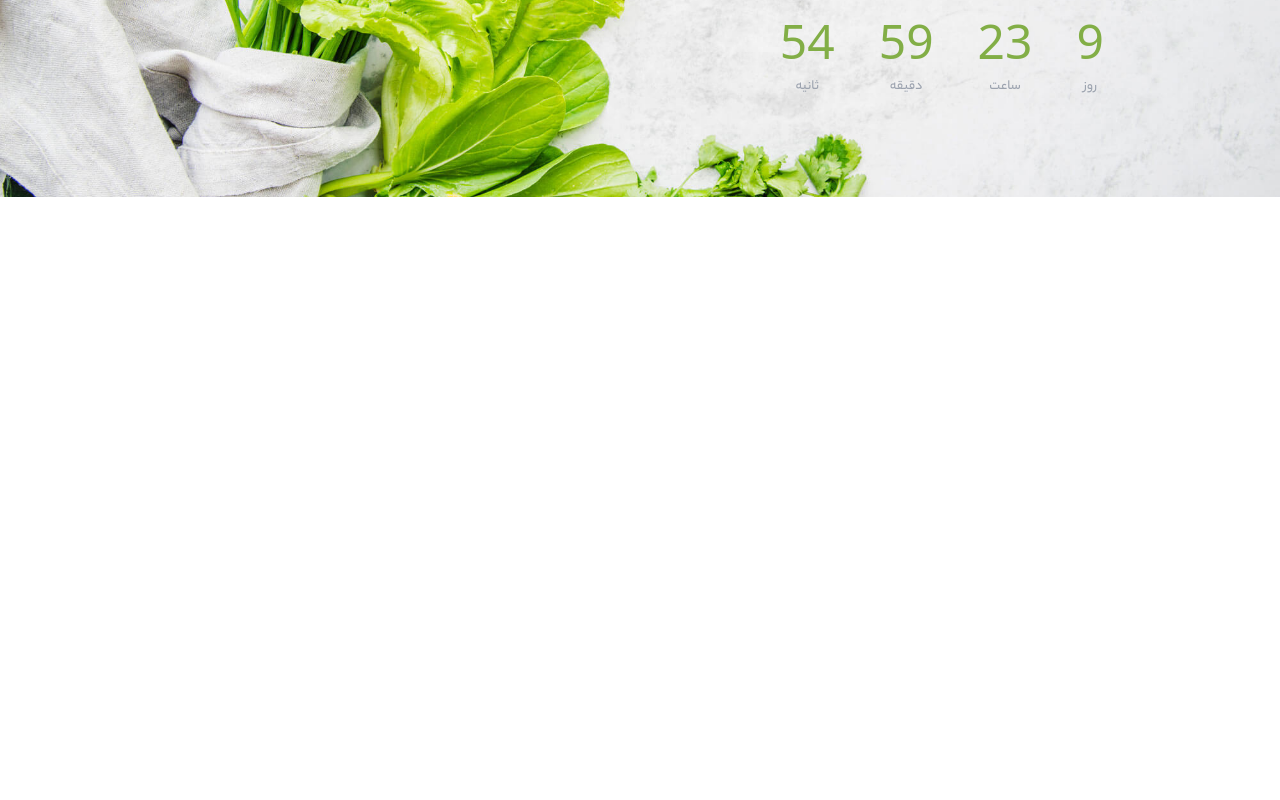
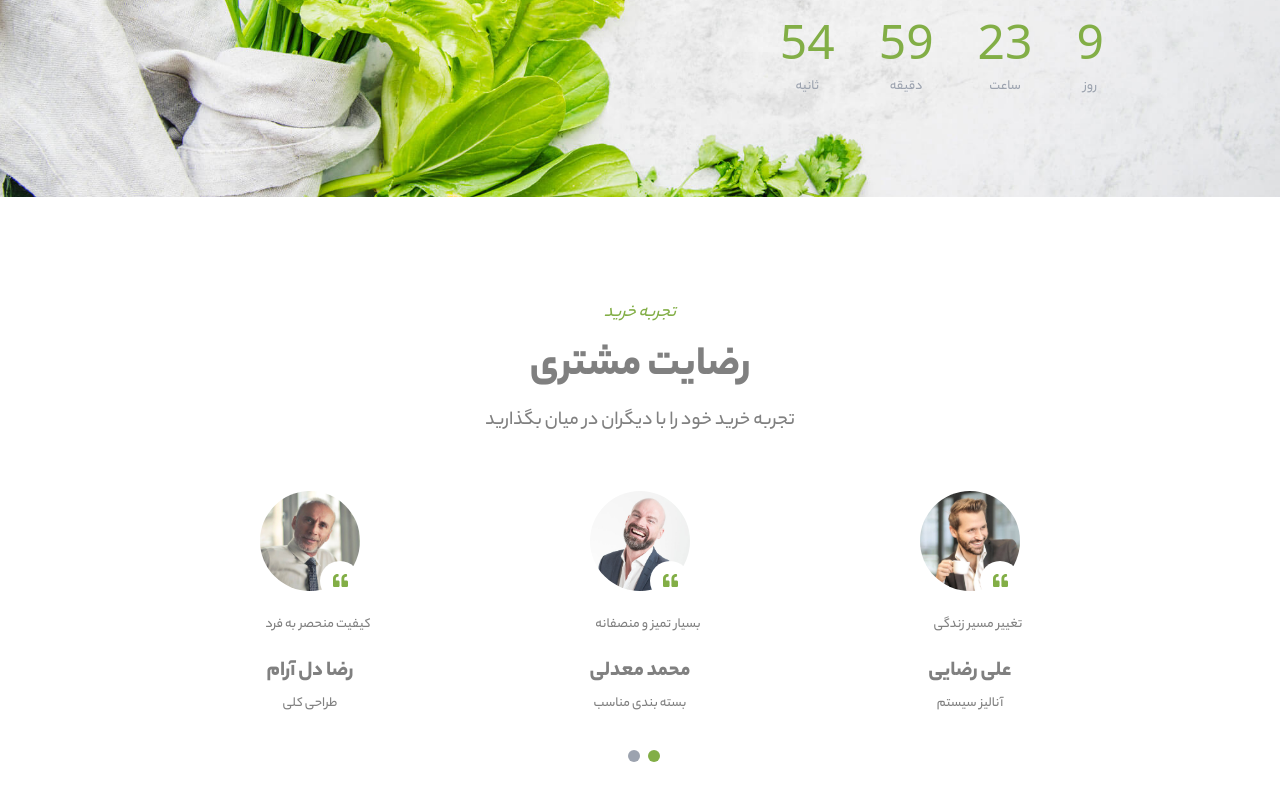
Before and after one commit to shahryar2004a/vegetables-shop, a React (Create React App) app: page / in a window 1280 px wide. Shown: the part 3360-4160 px from the top of the page. Before the commit the page ends 3557 px from the top, so only its background shows below. Built offline with nearby package versions, Linux system fonts and the light colour scheme.

Commit message:
add customer section to home page

```diff
--- /dev/null
+++ b/src/components/CustomerSlider/CustomerSlider.css
@@ -0,0 +1,39 @@
+
+
+
+
+.user-img {
+  background-size: cover;
+  background-repeat: no-repeat;
+  background-position: center center;
+}
+.testimony-wrap .user-img {
+  width: 100px;
+  height: 100px;
+  border-radius: 50%;
+  position: relative;
+  margin-top: -75px;
+  margin: 0 auto;
+}
+.testimony-wrap .user-img .quote {
+  display: flex;
+  justify-content: center;
+  align-items: center;
+  position: absolute;
+  bottom: -10px;
+  right: 0;
+  width: 40px;
+  height: 40px;
+  background: #fff;
+  -webkit-border-radius: 50%;
+  -moz-border-radius: 50%;
+  -ms-border-radius: 50%;
+  border-radius: 50%;
+  color: #82ae46;
+}
+
+  .subheading{
+    color: #82ae46;
+    font-style: italic;
+    font-size: 18px;
+  }
--- /dev/null
+++ b/src/components/CustomerSlider/CustomerSlider.jsx
@@ -0,0 +1,91 @@
+import React,{useState} from 'react'
+import {customers} from '../../data'
+import { FaQuoteLeft } from "react-icons/fa";
+import { Swiper, SwiperSlide } from "swiper/react";
+
+import "swiper/swiper-bundle.css"
+import SwiperCore, { Pagination } from "swiper";
+
+
+
+import './CustomerSlider.css'
+export default function CustomerSlider() {
+    const [currentPage, setCurrentPage] = useState(0); // برای پیگیری صفحه فعلی
+
+    const handleSlideChange = (swiper) => {
+      const newIndex = Math.floor(swiper.activeIndex / 3); // هر صفحه ۳ اسلاید دارد
+      setCurrentPage(newIndex);
+    };
+  return (
+    <>
+       <section className='customer-section mt-[100px] mb-[100px]'>
+        <div className='container'>
+        <div className="row customer-title text-center">
+            <span className="subheading font-YekanMedium mt-4 mb-4">تجربه خرید</span>
+                <h2 className="font-YekanHeavy text-5xl mt-3 dark:text-white">رضایت مشتری</h2>
+                <p className="mt-4 font-YekanMedium text-xl dark:text-white">تجربه خرید خود را با دیگران در میان بگذارید</p>
+
+            </div>
+            <div className=" mx-auto my-10">
+            <Swiper
+        spaceBetween={30}         // فاصله بین اسلایدها      // تعداد اسلایدهای قابل مشاهده در هر صفحه
+        onSlideChange={handleSlideChange} // برای پیگیری تغییرات صفحه
+        breakpoints={{
+            // تنظیم تعداد اسلایدهای قابل مشاهده بر اساس اندازه صفحه
+            640: {
+              slidesPerView: 1, // برای صفحه‌های کوچک (مثلاً موبایل)
+            },
+            768: {
+              slidesPerView: 2, // برای تبلت‌ها
+            },
+            1024: {
+              slidesPerView: 3, // برای دسکتاپ
+            },
+            1280: {
+              slidesPerView: 3, // برای صفحه‌های بزرگ‌تر
+            },
+            1536: {
+              slidesPerView: 3, // برای صفحه‌های خیلی بزرگ
+            },
+          }}
+      >
+
+        {
+            customers.map(customer =>(
+                <SwiperSlide key={customer.id}>
+                <div class="item">
+                      <div class="testimony-wrap p-4 pb-5">
+                          <div class="user-img mb-5" style={{backgroundImage:`url(${customer.img})`}}>
+                  <span class="quote d-flex align-items-center justify-content-center">
+                    <FaQuoteLeft/>
+                  </span>
+                          </div>
+                          <div class="mt-6 text-center">
+                              <p class="mb-5 pl-4 line font-YekanMedium text-sm">{customer.message}</p>
+                              <p class="text-2xl font-YekanHeavy">{customer.name}</p>
+                              <span class="position font-YekanMedium text-sm ">{customer.position}</span>
+                          </div>
+                      </div>
+                  </div>
+          </SwiperSlide>
+            ))
+
+        }
+      </Swiper>
+      {/* دایره‌های کوچک برای نشان دادن صفحات */}
+      <div className="flex justify-center mt-4">
+        <div className="flex space-x-2">
+          {Array.from({ length: 2 }, (_, index) => (
+            <span
+              key={index}
+              className={`rounded-full me-2 w-3 h-3 ${currentPage === index ? 'bg-[#82ae46]' : 'bg-gray-400'}`}
+            ></span>
+          ))}
+        </div>
+      </div>
+        </div>
+        </div>
+      </section>
+    </>
+  )
+}
--- a/src/data.js
+++ b/src/data.js
@@ -106,4 +106,49 @@ const slides = [
         price:'120.00',
       },
  ]
-  export  {slides,services,products}
+
+ const customers=[
+   {
+    id:1,
+    name:'علی رضایی',
+    img:Images.user1,
+    position:'آنالیز سیستم',
+    message:'تغییر مسیر زندگی',
+   },
+   {
+    id:2,
+    name:'محمد معدلی',
+    img:Images.user2,
+    position:'بسته بندی مناسب',
+    message:'بسیار تمیز و منصفانه',
+   },
+   {
+    id:3,
+    name:'رضا دل آرام',
+    img:Images.user3,
+    position:'طراحی کلی',
+    message:'کیفیت منحصر به فرد',
+   },
+   {
+    id:4,
+    name:'آرین میرزایی',
+    img:Images.user1,
+    position:'طراحی',
+    message:'سلامتی حق شماست',
+   },
+   {
+    id:5,
+    name:'محمد نجات پور',
+    img:Images.user2,
+    position:'توسعه دهنده وب',
+    message:'کیفیت اتفاقی نیست',
+   },
+   {
+    id:6,
+    name:'علی رضایی',
+    img:Images.user3,
+    position:'آنالیز سیستم',
+    message:'تغییر مسیر زندگی',
+   },
+ ]
+  export  {slides,services,products,customers}
--- a/src/index.css
+++ b/src/index.css
@@ -29,6 +29,12 @@
     }
 }
 
+@layer components{
+    .green{
+        color: #82ae46;
+      }
+}
+
 @layer utilities{
     .hover-menu{
         @apply hover:text-gray-900 dark:hover:text-gray-400 transition-all ease-in-out
--- a/src/pages/Home/Home.js
+++ b/src/pages/Home/Home.js
@@ -6,6 +6,7 @@ import Services from '../../components/Services/Services'
 import Category from '../../components/Category/Category'
 import Products from '../../components/Products/Products'
 import DaySell from '../../components/DaySell/DaySell'
+import CustomerSlider from '../../components/CustomerSlider/CustomerSlider'
 
 export default function Home() {
   return (
@@ -19,7 +20,9 @@ export default function Home() {
       <Products/>
       </div>
       <DaySell/>
-
+      <div className='container'>
+        <CustomerSlider/>
+      </div>
     </>
   )
 }
```
Also changed, not shown: src/components/Images/Images.js (+11 -1 lines).
